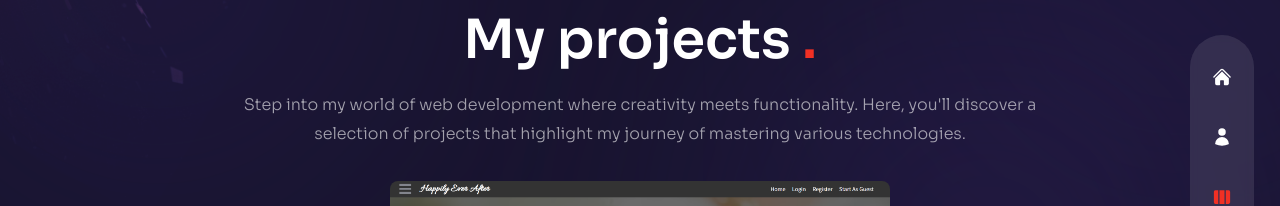
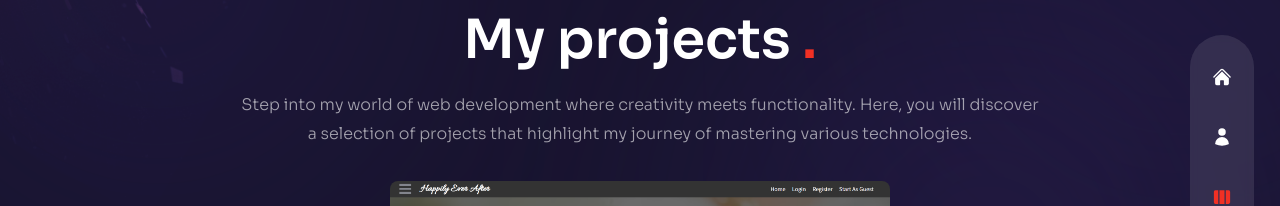
Before and after one commit to MiriFurman1/Portfolio-website, a Next.js app: page /projects in a window 1280 px wide. Shown: the part 173-379 px from the top of the page. Built offline with nearby package versions, Linux system fonts and the light colour scheme.

Commit message:
fix '  for deployment

```diff
--- a/pages/projects/index.js
+++ b/pages/projects/index.js
@@ -12,7 +12,7 @@ const projects = () => {
         {/* text */}
         <div className='text-center flex flex-col  mb-4  items-center '   >
           <motion.h2 variants={fadeIn('up',0.2)} initial="hidden" animate="show" exit="hidden" className='h2 xl:mt-8'>My projects <span className='text-accent'>.</span></motion.h2>
-          <motion.p variants={fadeIn('up',0.4)} initial="hidden" animate="show" exit="hidden" className='mb-4 max-w-[400px] xl:max-w-[800px] mx-auto lg:mx-0'>Step into my world of web development where creativity meets functionality. Here, you'll discover a selection of projects that highlight my journey of mastering various technologies.
+          <motion.p variants={fadeIn('up',0.4)} initial="hidden" animate="show" exit="hidden" className='mb-4 max-w-[400px] xl:max-w-[800px] mx-auto lg:mx-0'>Step into my world of web development where creativity meets functionality. Here, you will discover a selection of projects that highlight my journey of mastering various technologies.
           </motion.p>
         </div>
         {/* slider */}
```
